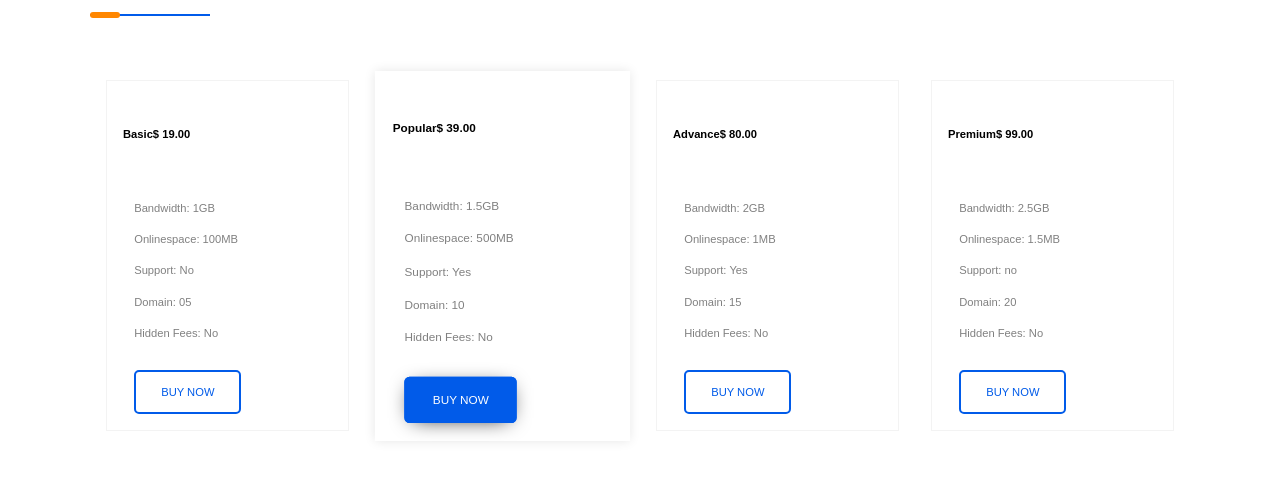
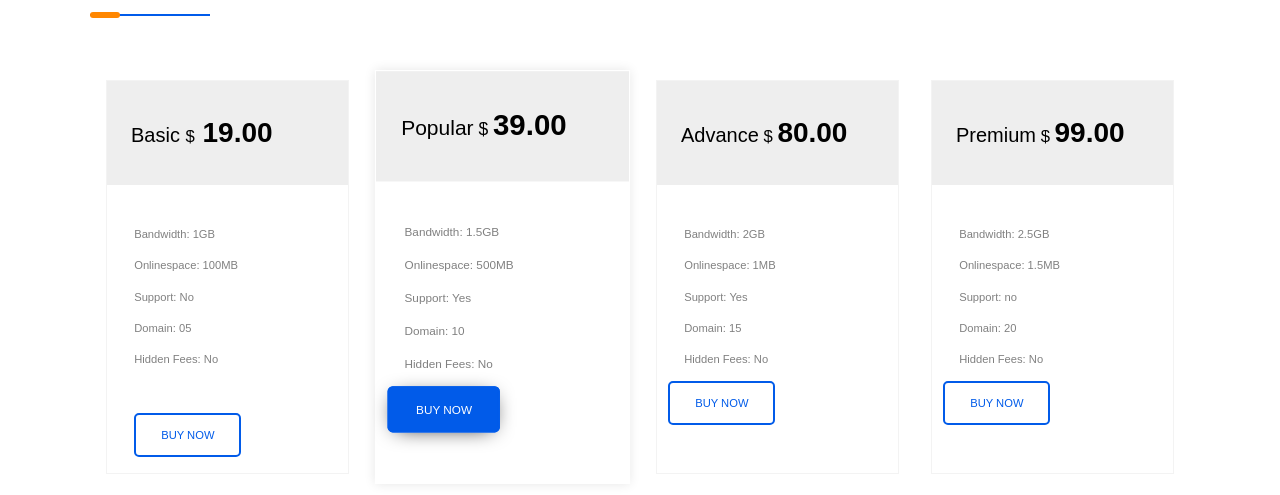
Before and after one commit to minahilhussain/zooki, a React (Create React App) app: page / in a window 1280 px wide. Shown: the part 4007-4502 px from the top of the page. Built offline with nearby package versions, Linux system fonts and the light colour scheme.

Commit message:
added pricing styling

```diff
--- a/src/Components/Pricing.jsx
+++ b/src/Components/Pricing.jsx
@@ -11,7 +11,9 @@ function Pricing() {
         </div>
         <div id="container">
           <div className="price-card">
-            <h4>Basic<strong>$ 19.00</strong></h4>
+            <div className="card-top">
+              <p>Basic <small>$</small><strong> 19.00</strong></p>
+            </div>
             <div className="text">
               <p>Bandwidth: 1GB</p>
               <p>Onlinespace: 100MB</p>
@@ -19,10 +21,14 @@ function Pricing() {
               <p>Domain: 05</p>
               <p>Hidden Fees: No</p>
             </div>
-            <a href="http://zooki.react.themesbrand.com/">Buy Now</a>
+            <div className="buy-btn">
+              <a href="http://zooki.react.themesbrand.com/">Buy Now</a>
+            </div>
           </div>
           <div className="price-card">
-            <h4>Popular<strong>$ 39.00</strong></h4>
+            <div className="card-top">
+              <p>Popular<small> $ </small><strong> 39.00</strong></p>
+            </div>
             <div className="text">
               <p>Bandwidth: 1.5GB</p>
               <p>Onlinespace: 500MB</p>
@@ -33,7 +39,9 @@ function Pricing() {
             <a href="http://zooki.react.themesbrand.com/">Buy Now</a>
           </div>
           <div className="price-card">
-            <h4>Advance<strong>$ 80.00</strong></h4>
+            <div className="card-top">
+              <p>Advance<small> $ </small><strong> 80.00</strong></p>
+            </div>
             <div className="text">
               <p>Bandwidth: 2GB</p>
               <p>Onlinespace: 1MB</p>
@@ -44,7 +52,9 @@ function Pricing() {
             <a href="http://zooki.react.themesbrand.com/">Buy Now</a>
           </div>
           <div className="price-card">
-            <h4>Premium<strong>$ 99.00</strong></h4>
+            <div className="card-top">
+              <p>Premium<small> $ </small><strong> 99.00</strong></p>
+            </div>
             <div className="text">
               <p>Bandwidth: 2.5GB</p>
               <p>Onlinespace: 1.5MB</p>
--- a/src/css/Pricing.css
+++ b/src/css/Pricing.css
@@ -13,7 +13,6 @@
 }
 .price-card {
   margin: 1rem;
-  padding: 2rem 1rem;
   border: 1px solid #f3f3f3;
 }
 .price-card p {
@@ -36,7 +35,8 @@
   box-shadow: 0 3px 20px -8px #000;
 }
 .price-card .text {
-  padding: 2rem 0 2rem 0.7rem;
+  padding: 1.7rem 1rem 1rem 0.7rem;
+  margin: 0rem 1rem;
 }
 #pricing .price-card:hover {
   border-color: #fff;
@@ -45,7 +45,6 @@
   transform: scale(1.03);
   transition: all .5s;
 }
-
 .price-card:nth-child(2) {
   border-color: #fff;
   box-shadow: 0 0 10px rgb(0 0 0 / 10%);
@@ -58,3 +57,18 @@
   color: #fff;
   box-shadow: 0 3px 20px -8px #000;
 }
+.price-card .card-top {
+  background-color: #eee;
+}
+.price-card .card-top p {
+  margin: 0;
+  padding: 1.7rem 1rem 1.7rem 1.5rem;
+  font-size: 20px;
+  color: #000;
+}
+.price-card .card-top strong {
+  font-size: 28px;
+}
+.price-card .buy-btn {
+  padding: 2rem 1rem;
+}
```
